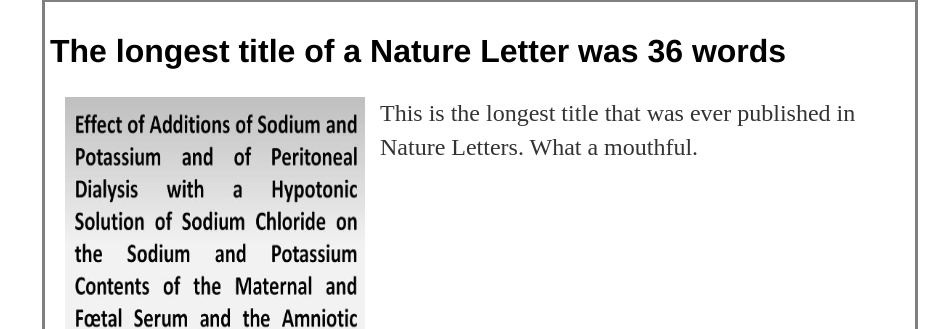
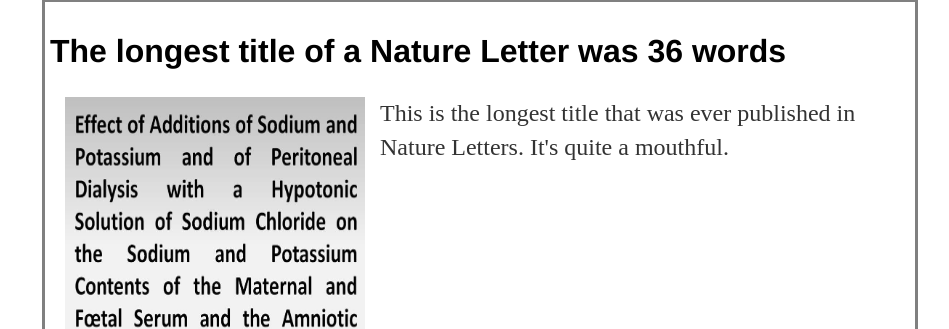
Before and after one commit to dbridgem/dbridgem.github.io, a Jekyll site: the page built from projects/nature_scraper/index.html, in a window 1280 px wide and 900 px high, scrolled down 1852 px. Shown: the part 396-725 px from the top of the window, without its empty margins (160-1109 px from the left). Built offline with Jekyll 4.4.1, drawn with Linux system fonts in a browser that asks for light colours.

Commit message:
Update index.html

```diff
--- a/projects/nature_scraper/index.html
+++ b/projects/nature_scraper/index.html
@@ -57,5 +57,5 @@
 		The longest title of a Nature Letter was 36 words
 	</h2>
 	<p><img style = "padding: 0 15px; float: left;" img src = "Longest_Title.jpg" alt ="Longest_Title"  height = 300 width = 300/>
-		This is the longest title that was ever published in Nature Letters. What a mouthful.
+		This is the longest title that was ever published in Nature Letters. It's quite a mouthful.
 </div>
```
